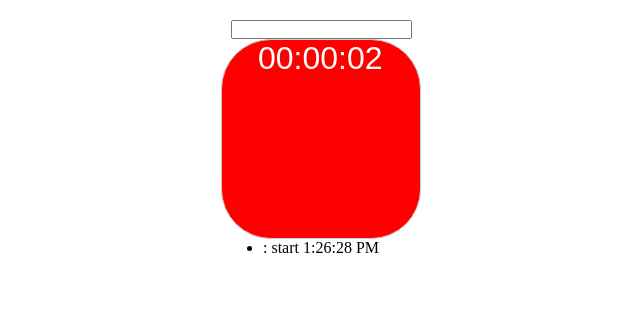
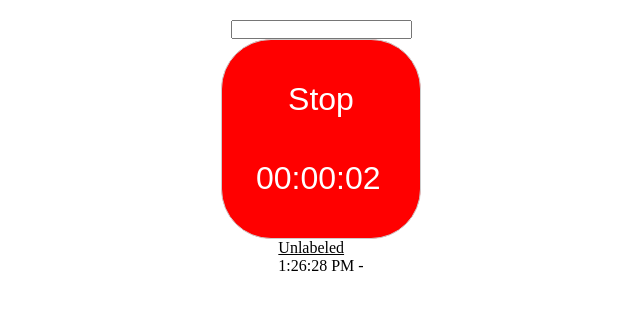
Before and after one commit to emeraldwalk/interval-tracker, a React (Vite) app: page / in a window 1280 px wide. Both pictures are taken after a click on the button "Start". Shown: the top 310 px of the page, without its empty margins (319-959 px from the left). Built offline with nearby package versions, Linux system fonts and the light colour scheme.

Commit message:
Time entry groups and styling

```diff
--- a/src/components/App.tsx
+++ b/src/components/App.tsx
@@ -3,16 +3,9 @@ import {
   addTimeEntry,
   calculateElapsedSeconds,
   buttonDisplayText,
+  summary,
   State
 } from '../state';
-
-function* reverse<T>(
-  array: T[],
-) {
-  for (let i = array.length - 1; i >= 0; --i) {
-    yield array[i]
-  }
-}
 
 export interface AppProps {
 }
@@ -77,16 +70,37 @@ const App: React.FC<AppProps> = () => {
       <button
         className={`c_app__cmd ${type}`}
         onClick={onClick}
-      >{buttonDisplayText(stateRef.current, elapsed)}
+      >{
+        buttonDisplayText(stateRef.current, elapsed).map(
+          (text, i) => <span key={i}>{text}</span>
+        )
+      }
       </button>
 
-      <ul>
+      <ul className="c_app__summary">
         {
-          Array.from(reverse(
-            stateRef.current.entries
-          )).map(({ label, time, type }) => (
-          <li key={time}>{label}: {type} {new Date(time).toLocaleTimeString()}</li>
-          ))
+          Array.from(summary(
+            stateRef.current,
+          )).map(({ items, label }, i) => [
+            <li
+              className="c_app__group-label"
+              key={`label-${label}-${i}`}
+            >{label.length ? label : 'Unlabeled'}</li>,
+            <ul
+              className="c_app__group-items"
+              key={`items-${label}-${i}`}
+            >
+              {
+                items.map(([start, stop]) => (
+                  <li key={start.time}>{
+                    new Date(start.time).toLocaleTimeString()
+                  } - {
+                    stop && new Date(stop.time).toLocaleTimeString()
+                  }</li>
+                ))
+              }
+            </ul>
+          ])
         }
       </ul>
     </div>
--- a/src/index.scss
+++ b/src/index.scss
@@ -27,14 +27,22 @@
   padding: 20px;
 
   &__cmd {
+    align-items: center;
     border: 1px solid #ccc;
     border-radius: 50px;
     color: #fff;
     display: flex;
+    flex-direction: column;
     font-size: 2rem;
+    justify-content: space-evenly;
     height: 200px;
-    padding-left: 36px;
     width: 200px;
+
+    :nth-child(2) {
+      display: block;
+      text-align: left;
+      width: 130px;
+    }
 
     &:focus {
       outline: 0;
@@ -46,5 +54,15 @@
     &.stop {
       background-color: green;
     }
+
+  }
+
+  &__group-label {
+    text-decoration: underline;
+  }
+
+  &__group-items,
+  &__summary {
+    list-style: none;
   }
 }
--- a/src/state.ts
+++ b/src/state.ts
@@ -10,18 +10,40 @@ export interface State {
 }
 
 /**
+ * Add a new time entry with given label
+ */
+export function addTimeEntry(
+  state: State,
+  label: string,
+): State {
+  return {
+    ...state,
+    entries: [
+      {
+        label,
+        time: Date.now(),
+        type: state.entries[0]?.type === 'start'
+          ? 'stop'
+          : 'start',
+      },
+      ...state.entries,
+    ]
+  }
+}
+
+/**
  * Display text for primary button
  */
 export function buttonDisplayText(
   { entries: [lastEntry] }: State,
   elapsedSeconds: number,
-): string {
+): [string, string] {
 
   if (!lastEntry || lastEntry.type === 'stop') {
-    return 'Start'
+    return ['Start', '\xa0']
   }
 
-  return displayTime(elapsedSeconds * 1000)
+  return ['Stop', displayTime(elapsedSeconds * 1000)]
 }
 
 /**
@@ -31,7 +53,7 @@ export function buttonDisplayText(
 export function calculateElapsedSeconds(
   { entries: [lastEntry] }: State
 ): number | null {
-  if (!lastEntry) {
+  if (!lastEntry || lastEntry.type === 'stop') {
     return null
   }
 
@@ -60,24 +82,35 @@ export function isRunning(
   return lastEntry?.type === 'start'
 }
 
-/**
- * Add a new time entry with given label
- */
-export function addTimeEntry(
-  state: State,
-  label: string,
-): State {
-  return {
-    ...state,
-    entries: [
-      {
-        label,
-        time: Date.now(),
-        type: state.entries[0]?.type === 'start'
-          ? 'stop'
-          : 'start',
-      },
-      ...state.entries,
-    ]
+export function* summary(
+  { entries }: State,
+) {
+  let group = {
+    items: [] as [TimeEntry, TimeEntry | undefined][],
+    label: '',
+  }
+
+  for (let i = entries.length - 1; i >= 0; --i) {
+    if (entries[i].label !== group.label) {
+      if (group.items.length) {
+        yield group
+      }
+
+      group = {
+        items: [],
+        label: entries[i].label,
+      }
+    }
+
+    if (entries[i].type === 'start') {
+      group.items.push([entries[i], undefined])
+    }
+    else {
+      group.items[group.items.length - 1][1] = entries[i]
+    }
+  }
+
+  if (group.items.length) {
+    yield group
   }
 }
```
